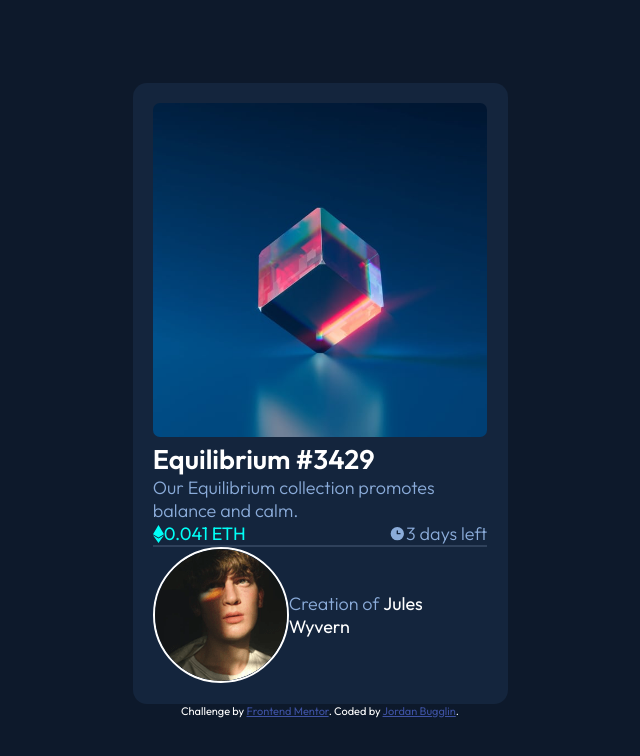
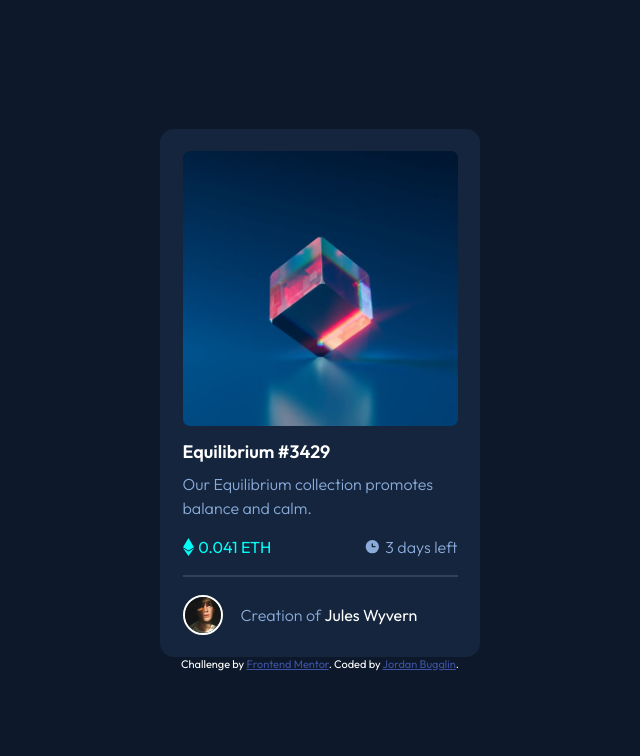
Before and after one commit to Jbugglin/nft-preview-card, a plain HTML site: page index.html in a window 1280 px wide. Shown: the whole page, without its empty margins (320-960 px from the left). Drawn offline with Linux system fonts and the light colour scheme.

Commit message:
updated  index.html and styles.css
I tweaked some spacing of the elements of the card, fixed the font sizing (may need to tweak the h2 element to h1 for seo purposes). All that is really left is putting in the active states.

```diff
--- a/index.html
+++ b/index.html
@@ -21,7 +21,7 @@
 
         <article>
             <h2>Equilibrium #3429</h2>
-            <p>Our Equilibrium collection promotes balance and calm.</p>
+            <p id="nft-description">Our Equilibrium collection promotes balance and calm.</p>
         </article>
 
         <ul>
--- a/styles.css
+++ b/styles.css
@@ -19,18 +19,18 @@ body {
     justify-content: center;
     align-items: center;
     flex-direction: column;
-    width: 100vw;
+    max-width: 100vw;
     height: 100vh;
-    font-size: 1.125rem;
+    font-size: 18px;
     font-family: 'Outfit', sans-serif;
     background-color: var(--mainBg);
 }
 
 main {
-    width: 80vw;
+    width: 85vw;
     height: fit-content;
     background-color: var(--cardBg);
-    padding: 1.125em;
+    padding: 1.25em;
     border-radius: 14px;
 }
 
@@ -41,13 +41,21 @@ main #main-hero-img {
 }
 
 main h2 {
+    font-size: 1.125rem;
     font-weight: 600;
     color: var(--white);
+    padding: 0.5em 0em 0.25em;
 }
 
 main p {
     font-weight: 300;
+    font-size: 1rem;
+    line-height: 1.5;
     color: var(--softBlue);
+}
+
+#nft-description {
+    padding: 0.25em 0em 0.5em;
 }
 
 ul {
@@ -55,6 +63,7 @@ ul {
     justify-content: space-between;
     align-items: center;
     list-style-type: none;
+    padding: 0.5em 0em 1em;
     font-weight: 400;
     color: var(--softBlue);
     border-bottom: 2px solid var(--line);
@@ -69,19 +78,26 @@ ul li {
     display: flex;
     align-items: center;
     justify-content: space-between;
-    padding: 0em 0em 0em 0em;
     font-weight: 300;
+    font-size: 1rem;
+}
+
+ul img {
+    padding: 0em 0.3em 0em 0em;
 }
 
 #card-foot {
     display: flex;
-    justify-content: center;
+    justify-content: flex-start;
     align-items: center;
+    padding: 1em 0em 0em;
 }
 
 #card-foot img {
     border: 2px solid var(--white);
     border-radius: 50%;
+    width: 2.5rem;
+    margin: 0em 1em 0em 0em;
 }
 
 #card-foot span {
@@ -101,6 +117,6 @@ ul li {
 
 @media screen and (min-width: 376px) {
     main {
-        max-width: 375px;
+        max-width: 320px;
     }
 }
```
